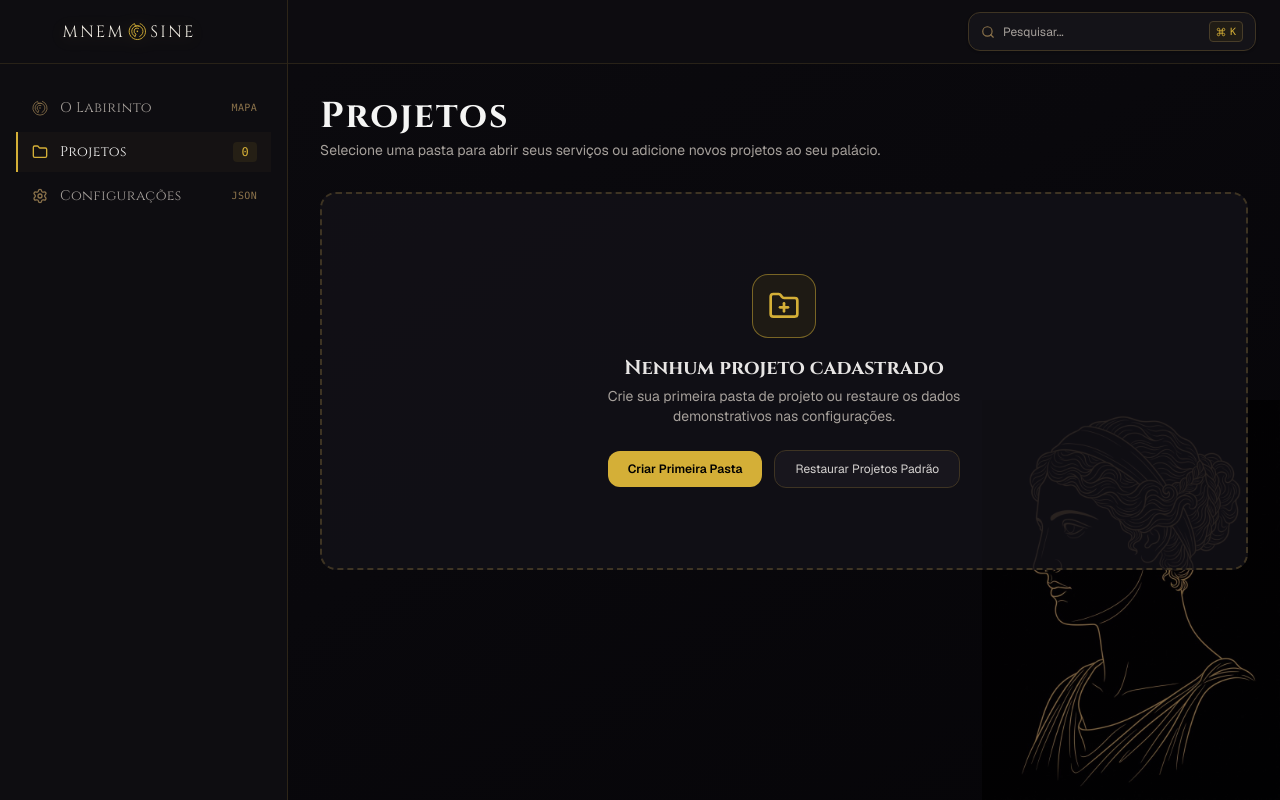
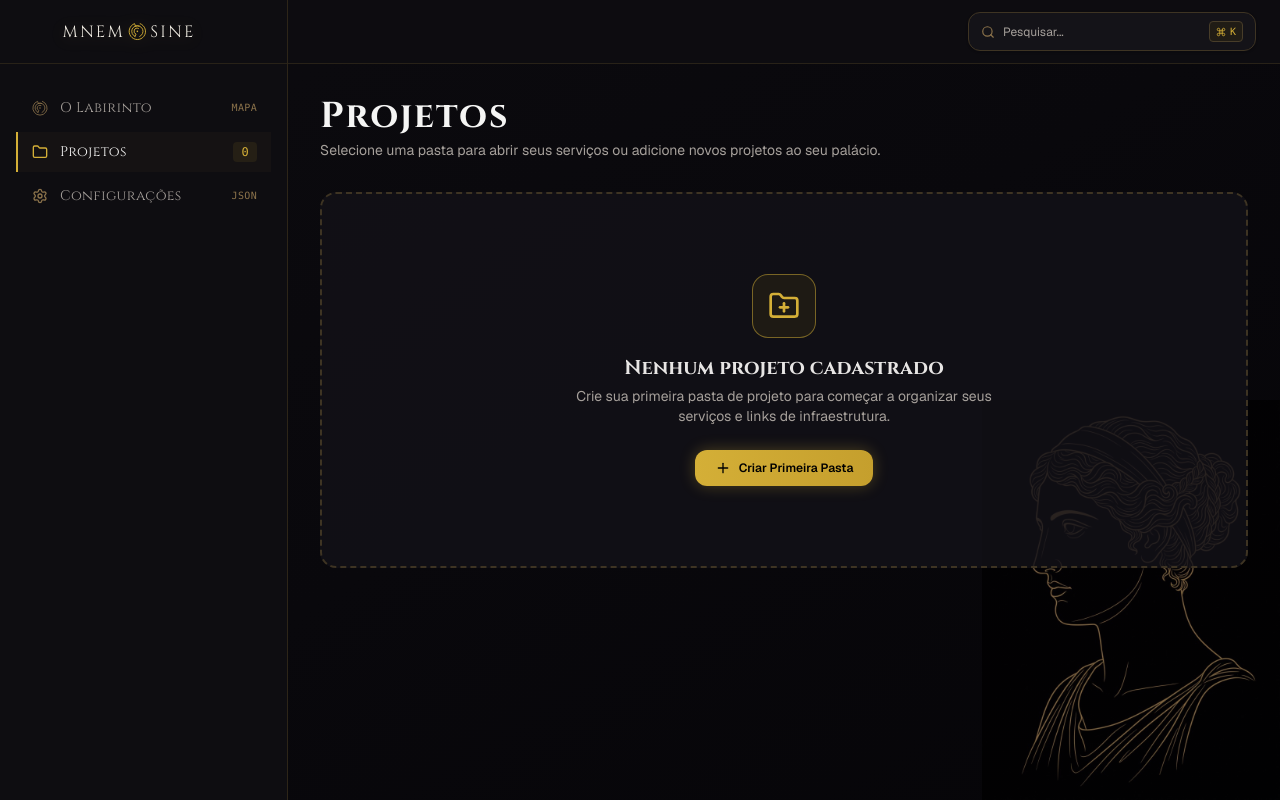
Before and after one commit to WeltonSantosFr/mnemosine, a Next.js app: page / in a window 1280 px wide. Built offline with nearby package versions, Linux system fonts and the light colour scheme.

Commit message:
style(dashboard): streamline empty projects state actions

```diff
--- a/src/app/page.tsx
+++ b/src/app/page.tsx
@@ -249,22 +249,16 @@ export default function MnemosineDashboard() {
                     Nenhum projeto cadastrado
                   </h3>
                   <p className="text-xs sm:text-sm text-stone-400 max-w-md mt-1 mb-6">
-                    Crie sua primeira pasta de projeto ou restaure os dados demonstrativos nas configurações.
+                    Crie sua primeira pasta de projeto para começar a organizar seus serviços e links de infraestrutura.
                   </p>
                   <div className="flex items-center gap-3">
                     <button
                       type="button"
                       onClick={handleOpenNewProject}
-                      className="px-5 py-2.5 rounded-xl bg-[#d4af37] text-black font-semibold text-xs hover:bg-[#ebce67] transition-all"
+                      className="flex items-center gap-2 px-5 py-2.5 rounded-xl bg-gradient-to-r from-[#d4af37] to-[#c59f2d] text-black font-semibold text-xs hover:brightness-110 shadow-[0_0_15px_rgba(212,175,55,0.3)] transition-all cursor-pointer"
                     >
-                      Criar Primeira Pasta
-                    </button>
-                    <button
-                      type="button"
-                      onClick={restoreDefaults}
-                      className="px-5 py-2.5 rounded-xl bg-[#18161d] border border-[#3e3423] text-stone-300 text-xs hover:border-[#d4af37]/60 transition-all"
-                    >
-                      Restaurar Projetos Padrão
+                      <Plus className="w-4 h-4" />
+                      <span>Criar Primeira Pasta</span>
                     </button>
                   </div>
                 </div>
```
